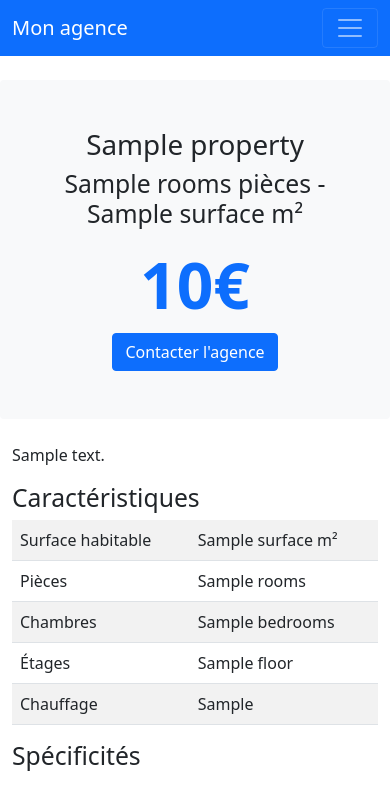
After one commit to SachaFARINEL/CourseSymfony, a Symfony app: template templates/property/show.html.twig in a window 390 px wide. The commit adds this page. Shown: the top 810 px of the page. Run offline with Twig, Linux system fonts and the light colour scheme; the template is opened without the code that fills it: most values are stand-ins (such as "Sample title", 1, 10 or a date in 2020); some libraries are stand-ins or nearby versions.

Commit message:
feat: frontent

```diff
--- a/composer.json
+++ b/composer.json
@@ -7,6 +7,7 @@
         "php": ">=8.1",
         "ext-ctype": "*",
         "ext-iconv": "*",
+        "cocur/slugify": "^4.1",
         "doctrine/annotations": "^1.13",
         "doctrine/doctrine-bundle": "^2.6",
         "doctrine/doctrine-migrations-bundle": "^3.2",
--- a/templates/home/index.html.twig
+++ b/templates/home/index.html.twig
@@ -19,7 +19,7 @@
                     <div class="card">
                         <div class="card-body">
                             <h5 class="card-title">
-                                <a href="#">{{ property.title }}</a>
+                                <a href="{{ path('property.show', {id: property.id, slug: property.slug}) }}">{{ property.title }}</a>
                             </h5>
                             <p class="card-text">{{ property.city }} ({{ property.postalCode }})</p>
                             <div class="text-primary"
--- /dev/null
+++ b/templates/property/show.html.twig
@@ -0,0 +1,55 @@
+{% extends 'base.html.twig' %}
+
+{% block title property.title %}
+
+{% block body %}
+    <div class="mt-4 p-5 bg-light text-dark rounded text-center">
+        <div class="container">
+            <div class="row">
+                <div class="col-md-8"></div>
+                <div class="col-md-4">
+                    <h1>{{ property.title }}</h1>
+                    <h2>{{ property.rooms }} pièces - {{ property.surface }} m²</h2>
+                    <div class="text-primary" style="font-size: 4rem; font-weight: bold"> {{ property.formatedPrice }}€
+                    </div>
+                    <a href="" class="btn btn-primary">Contacter l'agence</a>
+                </div>
+            </div>
+        </div>
+    </div>
+    <div class="container mt-4">
+        <p>
+            {{ property.description | nl2br }}
+        </p>
+        <div class="row">
+            <div class="col-md-4">
+                <h2>Caractéristiques</h2>
+                <table class="table table-striped">
+                    <tr>
+                        <td>Surface habitable</td>
+                        <td>{{ property.surface }} m²</td>
+                    </tr>
+                    <tr>
+                        <td>Pièces</td>
+                        <td>{{ property.rooms }}</td>
+                    </tr>
+                    <tr>
+                        <td>Chambres</td>
+                        <td>{{ property.bedrooms }}</td>
+                    </tr>
+                    <tr>
+                        <td>Étages</td>
+                        <td>{{ property.floor }}</td>
+                    </tr>
+                    <tr>
+                        <td>Chauffage</td>
+                        <td>{{ property.heatType }}</td>
+                    </tr>
+                </table>
+            </div>
+            <div class="col-md-4">
+                <h2>Spécificités</h2>
+            </div>
+        </div>
+    </div>
+{% endblock %}
```
Also changed, not shown: src/Controller/PropertyController.php (+22 -3 lines), src/Entity/Property.php (+27 -16 lines), 2 other files.
